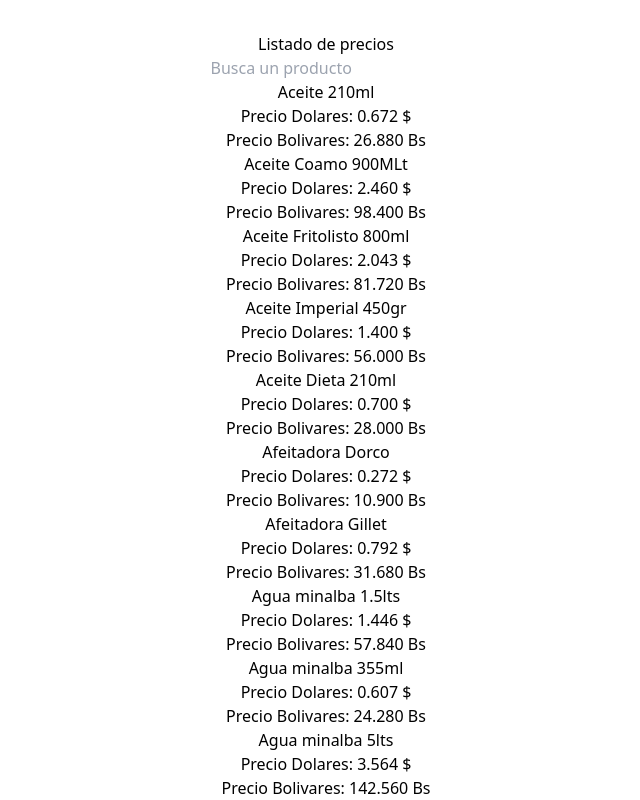
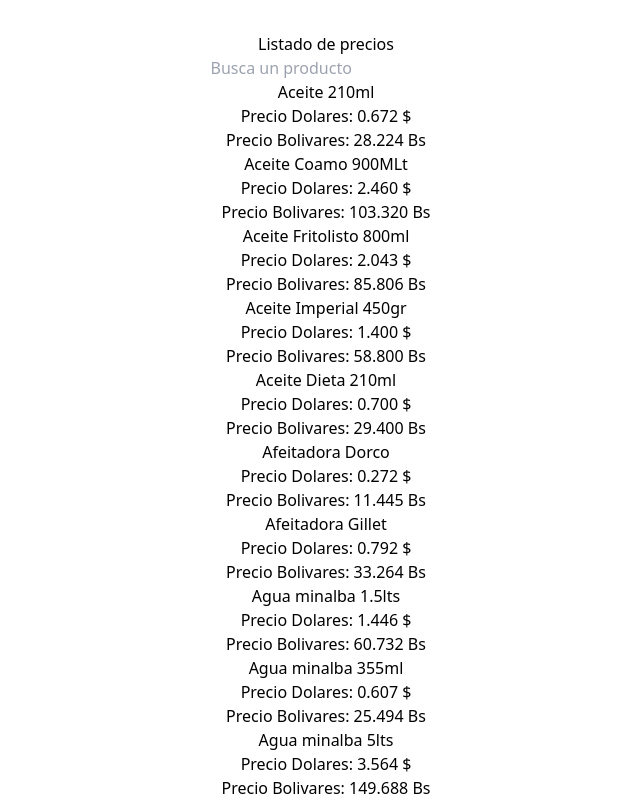
Before and after one commit to eudysj95/inventarioCopaExito, a React (Vite) app: page / in a window 1280 px wide. Shown: the top 800 px of the page, without its empty margins (314-954 px from the left). Built offline with nearby package versions, Linux system fonts and the light colour scheme.

Commit message:
Actualizar App.jsx
Actualización de tasa

```diff
--- a/src/App.jsx
+++ b/src/App.jsx
@@ -7,7 +7,7 @@
   const [listado, setListado] = useState([]);
   const [busquedaState, setBusquedaState] = useState('')
 
-  let tasa = 40;
+  let tasa = 42;
   let porcentaje = 1.20;
 
   useEffect(() => {
```
